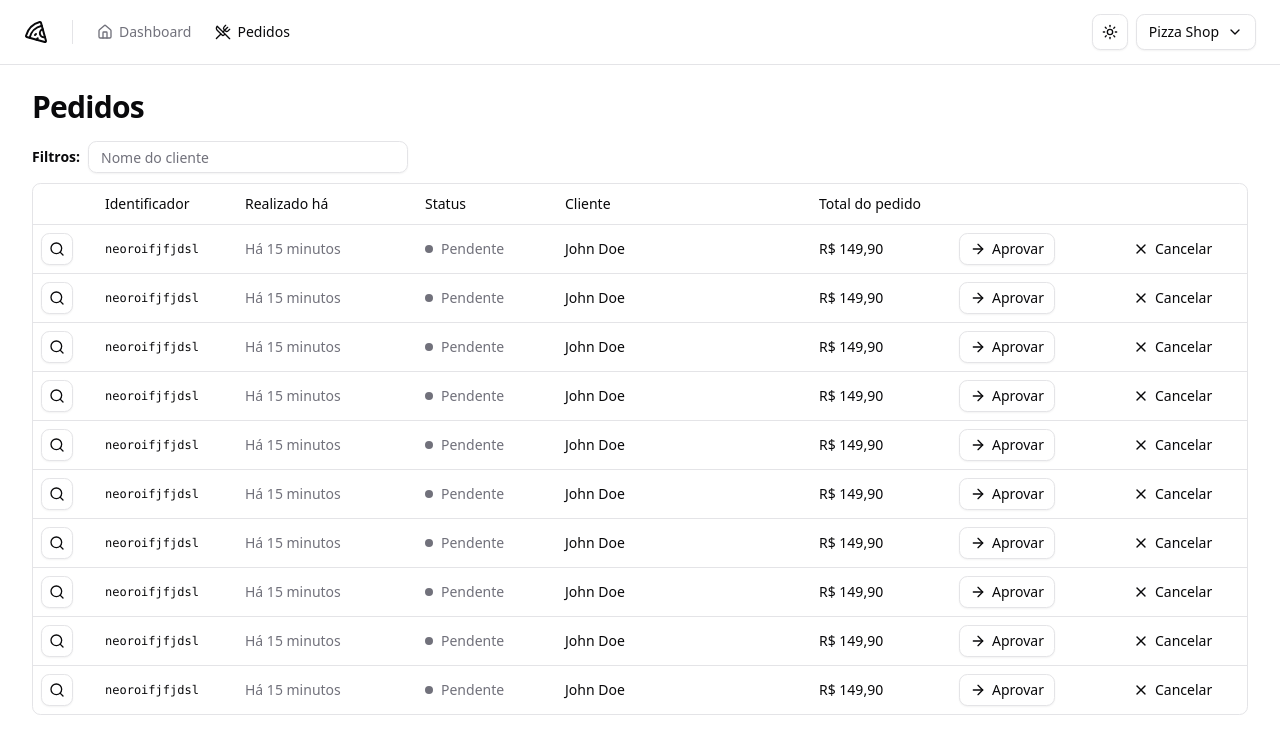
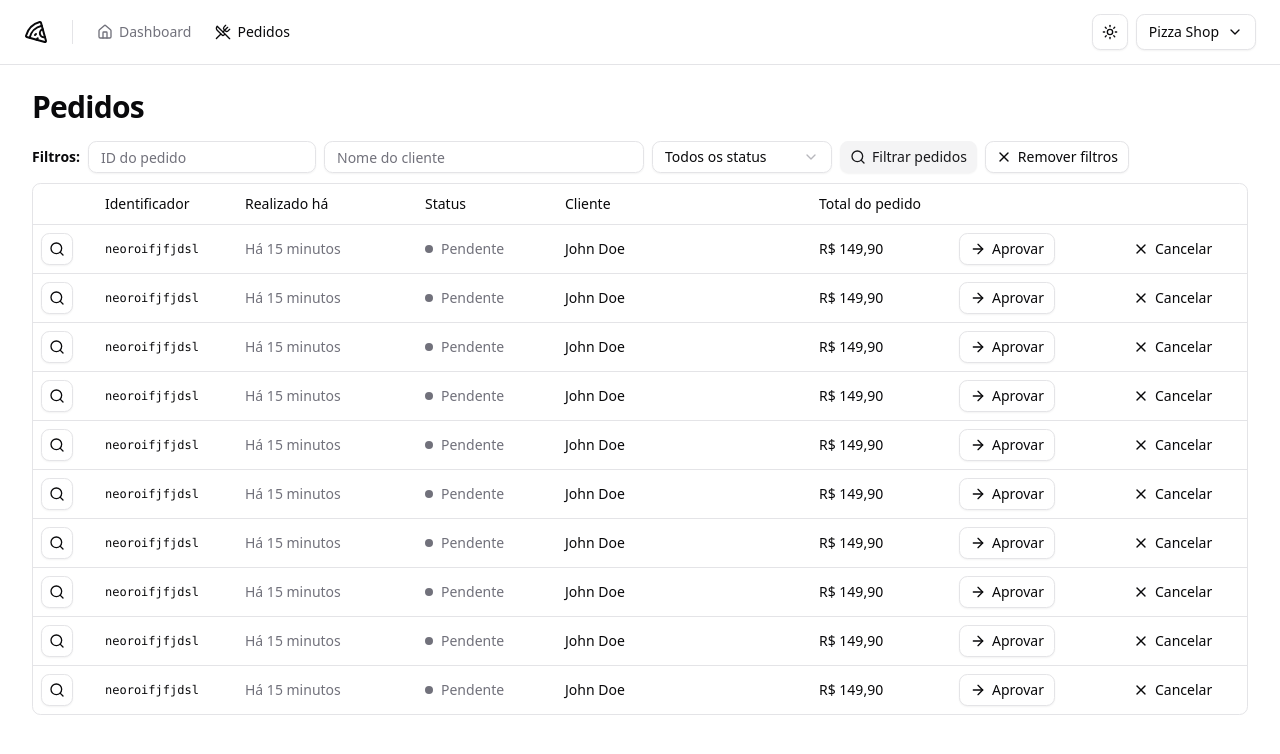
Before and after one commit to guilherme-s-barros/04-pizzashop-web, a React (Vite) app: page /orders in a window 1280 px wide. Shown: the top 754 px of the page. Built offline with nearby package versions, Linux system fonts and the light colour scheme.

Commit message:
Componente: Filtros de pedidos

```diff
--- a/package.json
+++ b/package.json
@@ -14,6 +14,7 @@
 		"@hookform/resolvers": "^5.2.1",
 		"@radix-ui/react-dropdown-menu": "^2.1.16",
 		"@radix-ui/react-label": "^2.1.7",
+		"@radix-ui/react-select": "^2.2.6",
 		"@radix-ui/react-separator": "^1.1.7",
 		"@radix-ui/react-slot": "^1.2.3",
 		"@tailwindcss/vite": "^4.1.12",
--- a/src/components/account-menu.tsx
+++ b/src/components/account-menu.tsx
@@ -16,7 +16,7 @@
 			<DropdownMenuTrigger asChild>
 				<Button variant="outline" className="group">
 					Pizza Shop
-					<ChevronDownIcon className="h-4 w-4 transition-transform group-data-[state=open]:rotate-180" />
+					<ChevronDownIcon className="transition-transform group-data-[state=open]:rotate-180" />
 				</Button>
 			</DropdownMenuTrigger>
 
@@ -31,12 +31,12 @@
 				<DropdownMenuSeparator />
 
 				<DropdownMenuItem>
-					<BuildingIcon className="h-4 w-4" />
+					<BuildingIcon />
 					<span>Perfil da loja</span>
 				</DropdownMenuItem>
 
 				<DropdownMenuItem className="text-destructive">
-					<LogOutIcon className="h-4 w-4" />
+					<LogOutIcon />
 					<span>Sair</span>
 				</DropdownMenuItem>
 			</DropdownMenuContent>
--- a/src/components/theme/toggle.tsx
+++ b/src/components/theme/toggle.tsx
@@ -16,8 +16,8 @@
 		<DropdownMenu>
 			<DropdownMenuTrigger asChild>
 				<Button variant="outline" size="icon">
-					<SunIcon className="h-[1.2rem] w-[1.2rem] scale-100 rotate-0 transition-all dark:scale-0 dark:rotate-90" />
-					<MoonIcon className="absolute h-[1.2rem] w-[1.2rem] scale-0 rotate-90 transition-all dark:scale-100 dark:rotate-0" />
+					<SunIcon className="scale-100 rotate-0 transition-all duration-400 dark:scale-0 dark:rotate-90" />
+					<MoonIcon className="absolute scale-0 rotate-90 transition-all duration-400 dark:scale-100 dark:rotate-0" />
 					<span className="sr-only">Mudar tema</span>
 				</Button>
 			</DropdownMenuTrigger>
--- /dev/null
+++ b/src/components/ui/select.tsx
@@ -0,0 +1,184 @@
+import * as SelectPrimitive from '@radix-ui/react-select'
+import { CheckIcon, ChevronDownIcon, ChevronUpIcon } from 'lucide-react'
+
+import type * as React from 'react'
+
+import { cn } from '@/lib/utils'
+
+function Select({
+	...props
+}: React.ComponentProps<typeof SelectPrimitive.Root>) {
+	return <SelectPrimitive.Root data-slot="select" {...props} />
+}
+
+function SelectGroup({
+	...props
+}: React.ComponentProps<typeof SelectPrimitive.Group>) {
+	return <SelectPrimitive.Group data-slot="select-group" {...props} />
+}
+
+function SelectValue({
+	...props
+}: React.ComponentProps<typeof SelectPrimitive.Value>) {
+	return <SelectPrimitive.Value data-slot="select-value" {...props} />
+}
+
+function SelectTrigger({
+	className,
+	size = 'default',
+	children,
+	...props
+}: React.ComponentProps<typeof SelectPrimitive.Trigger> & {
+	size?: 'sm' | 'default'
+}) {
+	return (
+		<SelectPrimitive.Trigger
+			data-slot="select-trigger"
+			data-size={size}
+			className={cn(
+				"border-input data-[placeholder]:text-muted-foreground [&_svg:not([class*='text-'])]:text-muted-foreground focus-visible:border-ring focus-visible:ring-ring/50 aria-invalid:ring-destructive/20 dark:aria-invalid:ring-destructive/40 aria-invalid:border-destructive dark:bg-input/30 dark:hover:bg-input/50 flex w-fit items-center justify-between gap-2 rounded-md border bg-transparent px-3 py-2 text-sm whitespace-nowrap shadow-xs transition-[color,box-shadow] outline-none focus-visible:ring-[3px] disabled:cursor-not-allowed disabled:opacity-50 data-[size=default]:h-9 data-[size=sm]:h-8 *:data-[slot=select-value]:line-clamp-1 *:data-[slot=select-value]:flex *:data-[slot=select-value]:items-center *:data-[slot=select-value]:gap-2 [&_svg]:pointer-events-none [&_svg]:shrink-0 [&_svg:not([class*='size-'])]:size-4",
+				className,
+			)}
+			{...props}
+		>
+			{children}
+			<SelectPrimitive.Icon asChild>
+				<ChevronDownIcon className="size-4 opacity-50" />
+			</SelectPrimitive.Icon>
+		</SelectPrimitive.Trigger>
+	)
+}
+
+function SelectContent({
+	className,
+	children,
+	position = 'popper',
+	...props
+}: React.ComponentProps<typeof SelectPrimitive.Content>) {
+	return (
+		<SelectPrimitive.Portal>
+			<SelectPrimitive.Content
+				data-slot="select-content"
+				className={cn(
+					'bg-popover text-popover-foreground data-[state=open]:animate-in data-[state=closed]:animate-out data-[state=closed]:fade-out-0 data-[state=open]:fade-in-0 data-[state=closed]:zoom-out-95 data-[state=open]:zoom-in-95 data-[side=bottom]:slide-in-from-top-2 data-[side=left]:slide-in-from-right-2 data-[side=right]:slide-in-from-left-2 data-[side=top]:slide-in-from-bottom-2 relative z-50 max-h-(--radix-select-content-available-height) min-w-[8rem] origin-(--radix-select-content-transform-origin) overflow-x-hidden overflow-y-auto rounded-md border shadow-md',
+					position === 'popper' &&
+						'data-[side=bottom]:translate-y-1 data-[side=left]:-translate-x-1 data-[side=right]:translate-x-1 data-[side=top]:-translate-y-1',
+					className,
+				)}
+				position={position}
+				{...props}
+			>
+				<SelectScrollUpButton />
+				<SelectPrimitive.Viewport
+					className={cn(
+						'p-1',
+						position === 'popper' &&
+							'h-[var(--radix-select-trigger-height)] w-full min-w-[var(--radix-select-trigger-width)] scroll-my-1',
+					)}
+				>
+					{children}
+				</SelectPrimitive.Viewport>
+				<SelectScrollDownButton />
+			</SelectPrimitive.Content>
+		</SelectPrimitive.Portal>
+	)
+}
+
+function SelectLabel({
+	className,
+	...props
+}: React.ComponentProps<typeof SelectPrimitive.Label>) {
+	return (
+		<SelectPrimitive.Label
+			data-slot="select-label"
+			className={cn('text-muted-foreground px-2 py-1.5 text-xs', className)}
+			{...props}
+		/>
+	)
+}
+
+function SelectItem({
+	className,
+	children,
+	...props
+}: React.ComponentProps<typeof SelectPrimitive.Item>) {
+	return (
+		<SelectPrimitive.Item
+			data-slot="select-item"
+			className={cn(
+				"focus:bg-accent focus:text-accent-foreground [&_svg:not([class*='text-'])]:text-muted-foreground relative flex w-full cursor-default items-center gap-2 rounded-sm py-1.5 pr-8 pl-2 text-sm outline-hidden select-none data-[disabled]:pointer-events-none data-[disabled]:opacity-50 [&_svg]:pointer-events-none [&_svg]:shrink-0 [&_svg:not([class*='size-'])]:size-4 *:[span]:last:flex *:[span]:last:items-center *:[span]:last:gap-2",
+				className,
+			)}
+			{...props}
+		>
+			<span className="absolute right-2 flex size-3.5 items-center justify-center">
+				<SelectPrimitive.ItemIndicator>
+					<CheckIcon className="size-4" />
+				</SelectPrimitive.ItemIndicator>
+			</span>
+			<SelectPrimitive.ItemText>{children}</SelectPrimitive.ItemText>
+		</SelectPrimitive.Item>
+	)
+}
+
+function SelectSeparator({
+	className,
+	...props
+}: React.ComponentProps<typeof SelectPrimitive.Separator>) {
+	return (
+		<SelectPrimitive.Separator
+			data-slot="select-separator"
+			className={cn('bg-border pointer-events-none -mx-1 my-1 h-px', className)}
+			{...props}
+		/>
+	)
+}
+
+function SelectScrollUpButton({
+	className,
+	...props
+}: React.ComponentProps<typeof SelectPrimitive.ScrollUpButton>) {
+	return (
+		<SelectPrimitive.ScrollUpButton
+			data-slot="select-scroll-up-button"
+			className={cn(
+				'flex cursor-default items-center justify-center py-1',
+				className,
+			)}
+			{...props}
+		>
+			<ChevronUpIcon className="size-4" />
+		</SelectPrimitive.ScrollUpButton>
+	)
+}
+
+function SelectScrollDownButton({
+	className,
+	...props
+}: React.ComponentProps<typeof SelectPrimitive.ScrollDownButton>) {
+	return (
+		<SelectPrimitive.ScrollDownButton
+			data-slot="select-scroll-down-button"
+			className={cn(
+				'flex cursor-default items-center justify-center py-1',
+				className,
+			)}
+			{...props}
+		>
+			<ChevronDownIcon className="size-4" />
+		</SelectPrimitive.ScrollDownButton>
+	)
+}
+
+export {
+	Select,
+	SelectContent,
+	SelectGroup,
+	SelectItem,
+	SelectLabel,
+	SelectScrollDownButton,
+	SelectScrollUpButton,
+	SelectSeparator,
+	SelectTrigger,
+	SelectValue,
+}
--- a/src/pages/app/orders/index.tsx
+++ b/src/pages/app/orders/index.tsx
@@ -1,16 +1,14 @@
-import { ArrowRightIcon, SearchIcon, XIcon } from 'lucide-react'
 import { Helmet } from 'react-helmet-async'
 
-import { Button } from '@/components/ui/button'
-import { Input } from '@/components/ui/input'
 import {
 	Table,
 	TableBody,
-	TableCell,
 	TableHead,
 	TableHeader,
 	TableRow,
 } from '@/components/ui/table'
+import { OrderTableFilters } from './order-table-filters'
+import { OrderTableRow } from './order-table-row'
 
 export function Orders() {
 	return (
@@ -22,10 +20,7 @@
 			</div>
 
 			<div className="space-y-2.5">
-				<form className="flex items-center gap-2">
-					<span className="text-sm font-semibold">Filtros: </span>
-					<Input placeholder="Nome do cliente" className="h-8 w-[320px]" />
-				</form>
+				<OrderTableFilters />
 
 				<div className="border rounded-md">
 					<Table>
@@ -43,41 +38,7 @@
 						</TableHeader>
 						<TableBody>
 							{Array.from({ length: 10 }).map(() => {
-								return (
-									<TableRow key={Date.now()}>
-										<TableCell>
-											<Button variant="outline" size="icon-sm">
-												<SearchIcon className="h-3 w-3" />
-												<span className="sr-only">Detalhes do pedido</span>
-											</Button>
-										</TableCell>
-										<TableCell className="font-mono text-xs font-medium">
-											neoroifjfjdsl
-										</TableCell>
-										<TableCell className="text-muted-foreground">
-											Há 15 minutos
-										</TableCell>
-										<TableCell>
-											<span className="flex items-center gap-2 font-medium text-muted-foreground order-status-dot-pending">
-												Pendente
-											</span>
-										</TableCell>
-										<TableCell className="font-medium">John Doe</TableCell>
-										<TableCell className="font-medium">R$ 149,90</TableCell>
-										<TableCell>
-											<Button variant="outline" size="sm">
-												<ArrowRightIcon className="h-3 w-3" />
-												Aprovar
-											</Button>
-										</TableCell>
-										<TableCell>
-											<Button variant="ghost" size="sm">
-												<XIcon className="h-3 w-3" />
-												Cancelar
-											</Button>
-										</TableCell>
-									</TableRow>
-								)
+								return <OrderTableRow key={Date.now()} />
 							})}
 						</TableBody>
 					</Table>
--- /dev/null
+++ b/src/pages/app/orders/order-table-filters.tsx
@@ -0,0 +1,45 @@
+import { SearchIcon, XIcon } from 'lucide-react'
+
+import { Button } from '@/components/ui/button'
+import { Input } from '@/components/ui/input'
+import {
+	Select,
+	SelectContent,
+	SelectItem,
+	SelectTrigger,
+	SelectValue,
+} from '@/components/ui/select'
+
+export function OrderTableFilters() {
+	return (
+		<form className="flex items-center gap-2">
+			<span className="text-sm font-semibold">Filtros: </span>
+			<Input placeholder="ID do pedido" className="h-8 w-auto" />
+			<Input placeholder="Nome do cliente" className="h-8 w-[320px]" />
+			<Select defaultValue="all">
+				<SelectTrigger className="w-[180px]" size="sm">
+					<SelectValue />
+				</SelectTrigger>
+
+				<SelectContent>
+					<SelectItem value="all">Todos os status</SelectItem>
+					<SelectItem value="pending">Pendente</SelectItem>
+					<SelectItem value="canceled">Cancelado</SelectItem>
+					<SelectItem value="processing">Em preparo</SelectItem>
+					<SelectItem value="delivering">Em entrega</SelectItem>
+					<SelectItem value="delivered">Entregue</SelectItem>
+				</SelectContent>
+			</Select>
+
+			<Button type="submit" size="sm" variant="secondary">
+				<SearchIcon />
+				Filtrar pedidos
+			</Button>
+
+			<Button type="reset" size="sm" variant="outline">
+				<XIcon />
+				Remover filtros
+			</Button>
+		</form>
+	)
+}
--- /dev/null
+++ b/src/pages/app/orders/order-table-row.tsx
@@ -0,0 +1,40 @@
+import { ArrowRightIcon, SearchIcon, XIcon } from 'lucide-react'
+
+import { Button } from '@/components/ui/button'
+import { TableCell, TableRow } from '@/components/ui/table'
+
+export function OrderTableRow() {
+	return (
+		<TableRow>
+			<TableCell>
+				<Button variant="outline" size="icon-sm">
+					<SearchIcon />
+					<span className="sr-only">Detalhes do pedido</span>
+				</Button>
+			</TableCell>
+			<TableCell className="font-mono text-xs font-medium">
+				neoroifjfjdsl
+			</TableCell>
+			<TableCell className="text-muted-foreground">Há 15 minutos</TableCell>
+			<TableCell>
+				<span className="flex items-center gap-2 font-medium text-muted-foreground order-status-dot-pending">
+					Pendente
+				</span>
+			</TableCell>
+			<TableCell className="font-medium">John Doe</TableCell>
+			<TableCell className="font-medium">R$ 149,90</TableCell>
+			<TableCell>
+				<Button variant="outline" size="sm">
+					<ArrowRightIcon />
+					Aprovar
+				</Button>
+			</TableCell>
+			<TableCell>
+				<Button variant="ghost" size="sm">
+					<XIcon />
+					Cancelar
+				</Button>
+			</TableCell>
+		</TableRow>
+	)
+}
```
Also changed, not shown: 1 other file (tests, documents, lock files or other folders).
